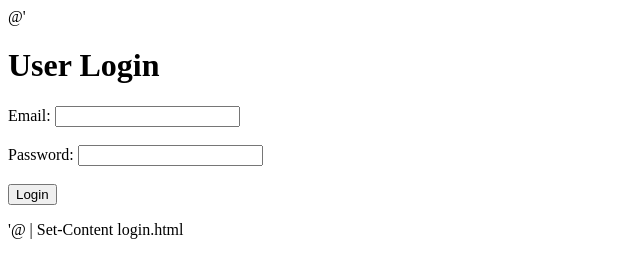
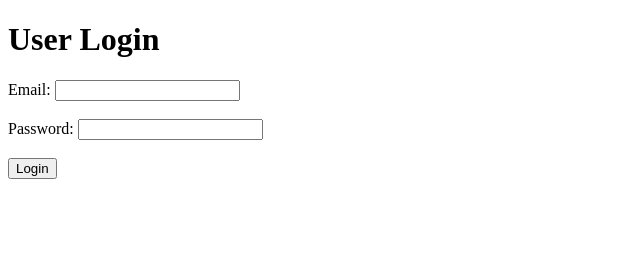
Before and after one commit to Sandrine-Ira/WebApp-Project, a plain HTML site: page login.html in a window 1280 px wide. Shown: the whole page, without its empty margins (0-640 px from the left). Drawn offline with Linux system fonts and the light colour scheme.

Commit message:
Update login page

```diff
--- a/login.html
+++ b/login.html
@@ -1,4 +1,3 @@
-@'
 <!DOCTYPE html>
 <html>
 <head>
@@ -6,20 +5,15 @@
 </head>
 <body>
     <h1>User Login</h1>
-
     <form>
         <label>Email:</label>
         <input type="email" name="email" required>
-
         <br><br>
-
         <label>Password:</label>
         <input type="password" name="password" required>
-
         <br><br>
-
         <button type="submit">Login</button>
     </form>
+    <!-- Login page developed by Coderwanda Ltd -->
 </body>
 </html>
-'@ | Set-Content login.html
```
